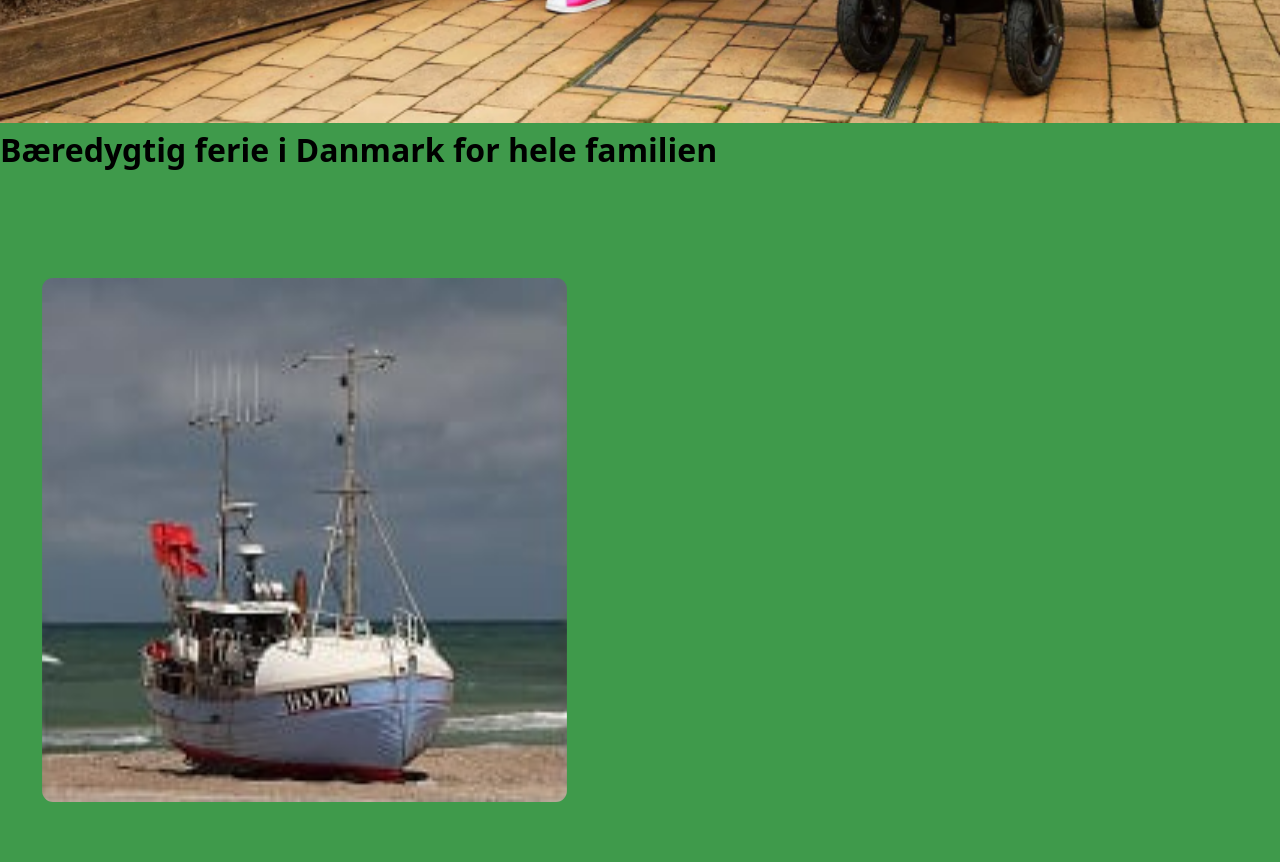
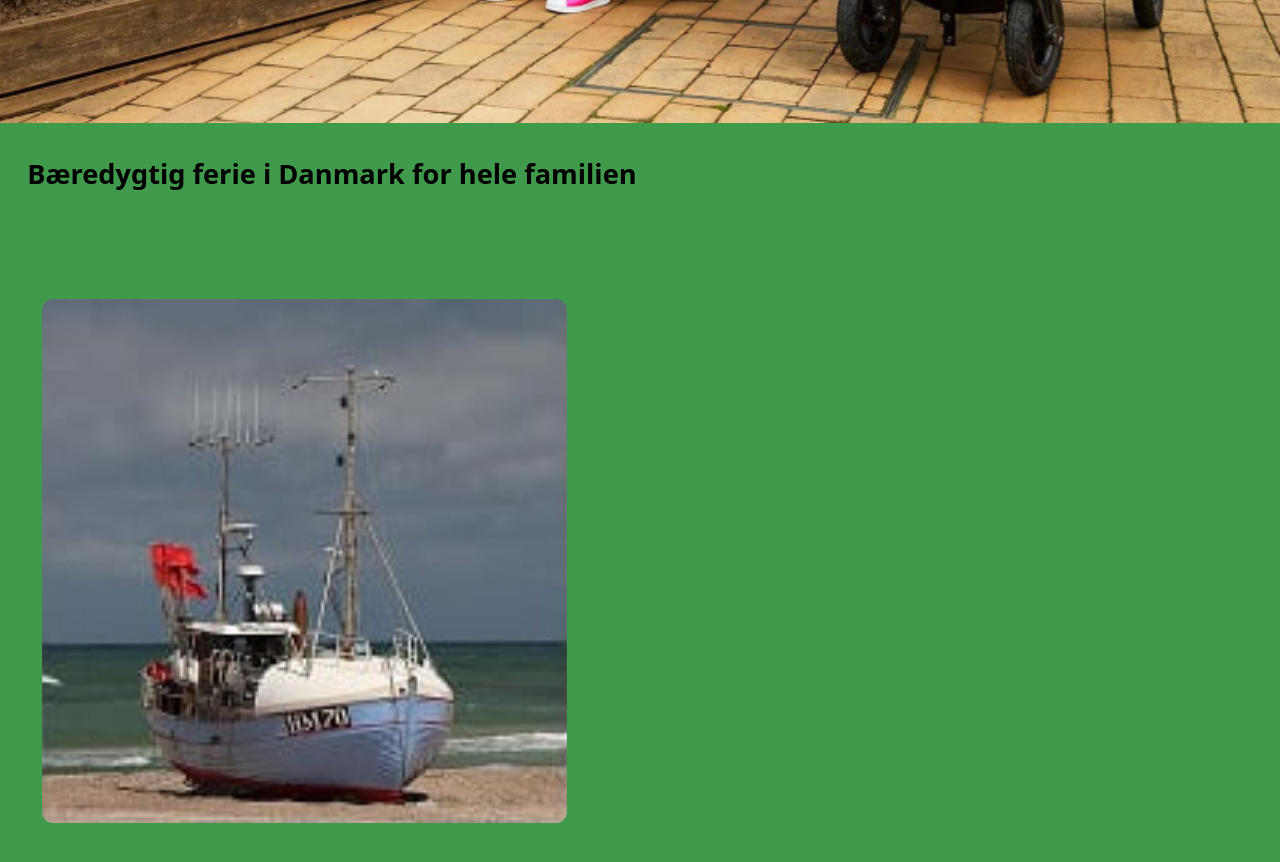
Before and after one commit to Noemaj01/staycation, a plain HTML site: page index.html in a window 1280 px wide. Shown: the part 820-1682 px from the top of the page. Drawn offline with Linux system fonts and the light colour scheme; a web font is replaced by a local one.

Commit message:
Goddamn update

```diff
--- a/css/style.css
+++ b/css/style.css
@@ -52,6 +52,12 @@ nav ul li a{
 
 /* ---------------  INDHOLD --------------------------------------   */
 
+h1{
+    margin: 1em 1em;
+    font-size: 1.7em;
+    text-align:
+
+}
 
     /*--Jyllandbillede--*/
 
```
Also changed, not shown: index.html (+2 -0 lines).
